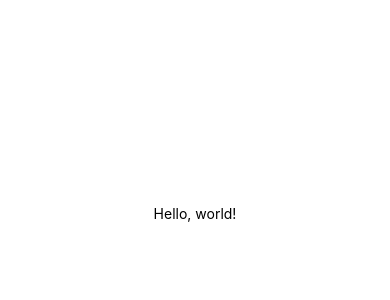
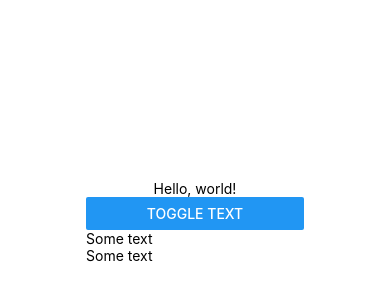
Before and after one commit to StreetOfCode/CPFO-ReactNative, a React Native app: screen / in a window 390 px wide. Shown: the part 200-500 px from the top of the page. Built offline with nearby package versions, Linux system fonts and the light colour scheme.

Commit message:
ToggleText button added, timed text toggling removed

```diff
--- a/App.js
+++ b/App.js
@@ -1,25 +1,27 @@
 import React, { Component } from 'react';
-import { Text, TextInput, View } from 'react-native';
+import { Text, TextInput, Button, View } from 'react-native';
 
 class MyFirstComponent extends Component {
   constructor(props) {
     super(props);
-    this.state = { isShowingText: false, text: '' };
+    this.state = { isShowingText: false, text: 'Some text' };
   }
 
-  componentDidMount(){
-    // Toggle the state every second
-    setInterval(() => (
-      this.setState(previousState => (
-        { isShowingText: !previousState.isShowingText }
-      ))
-    ), 1000);
+  toggleText() {
+    this.setState(previousState => (
+      { isShowingText: !previousState.isShowingText }
+    ));
   }
 
   render() {
     return (
       <View>
-        <TextInput onChangeText={(text) => this.setState({text: text})}/>
+        <Button
+          onPress={() => this.toggleText()}
+          title="Toggle text" />
+        <TextInput
+          onChangeText={(text) => this.setState({text: text})}
+          value={this.state.text} />
         {(!this.state.isShowingText || this.state.text == '') && <Text>{this.state.text}</Text>}
       </View>
     );
```
